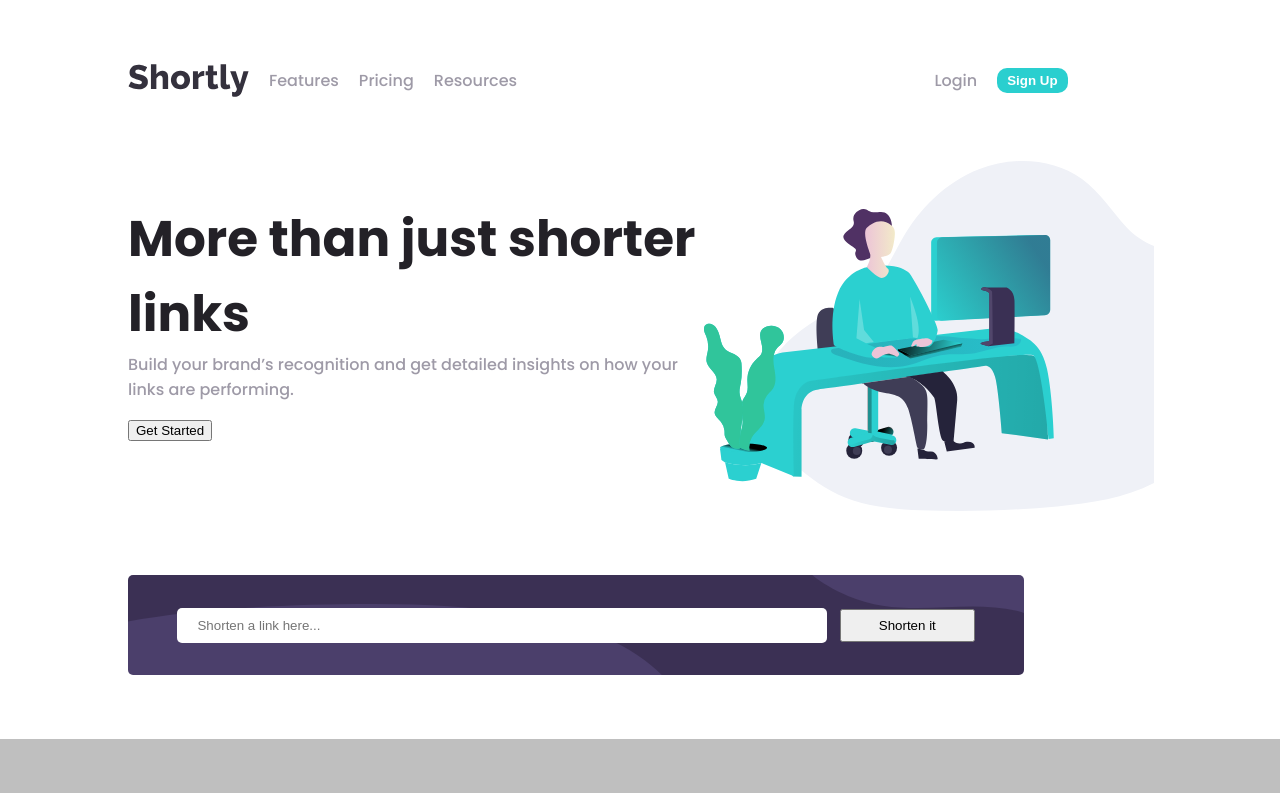
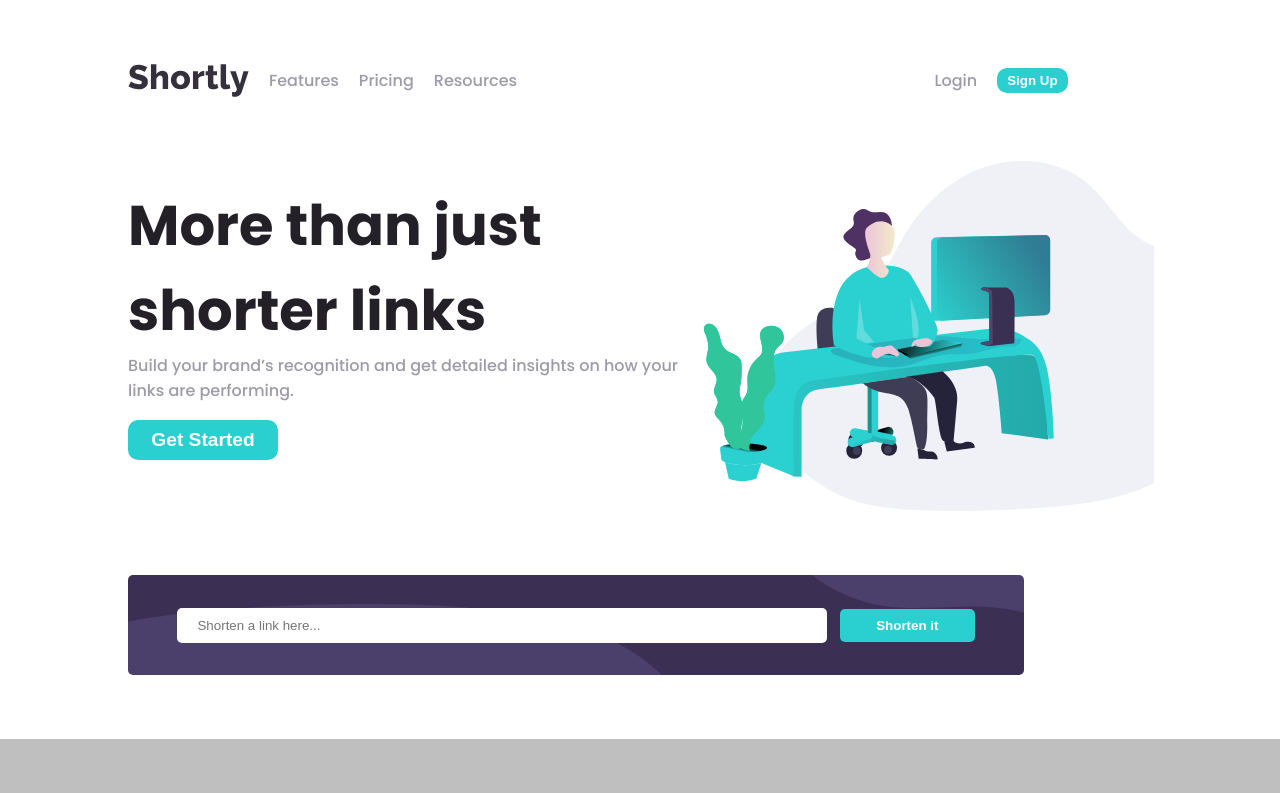
Before and after one commit to laioAndrade/URL-shortening, a React (Create React App) app: page / in a window 1280 px wide. Shown: the top 793 px of the page. Built offline with nearby package versions, Linux system fonts and the light colour scheme.

Commit message:
change buttos to button component

```diff
--- a/src/Components/Input/Input.js
+++ b/src/Components/Input/Input.js
@@ -7,6 +7,7 @@
 import React, { Component } from 'react';
 import classes from './Input.module.css';
 import axios from '../../axios';
+import Button from '../Button/Button';
 
 class Input extends Component {
   state = {
@@ -62,7 +63,7 @@ class Input extends Component {
             type="text"
             placeholder="Shorten a link here..."
             onChange={this.changeHandler}/>
-          <button className={classes.Button} type="submit">Shorten it</button>
+          <Button type="submit" text="Shorten it" />
         </form>
         {urlList}
       </>
--- a/src/Components/Input/Input.module.css
+++ b/src/Components/Input/Input.module.css
@@ -35,7 +35,8 @@
 }
 
 
-.Button {
+.Shorten button {
+  border-radius: 5px;
   width: 15%;
   height: 33px;
 }
--- a/src/Components/Nav/Nav.js
+++ b/src/Components/Nav/Nav.js
@@ -1,6 +1,7 @@
 import React from 'react';
 import logo from '../../assets/images/logo.svg';
 import classes from './Nav.module.css';
+import Button from '../Button/Button';
 
 const nav = () => (
   <div className={classes.Nav}>
@@ -12,7 +13,7 @@ const nav = () => (
     </div>
     <div className={classes.NavLeft}>
       <span>Login</span>
-      <button type="submit" className={classes.Button}>Sign Up</button>
+      <Button text="Sign Up" />
     </div>
   </div>
 );
--- a/src/Components/Nav/Nav.module.css
+++ b/src/Components/Nav/Nav.module.css
@@ -7,6 +7,12 @@
   color:hsl(257, 7%, 63%);
 }
 
+.Nav span:hover,
+.Nav span:active{
+  color: hsl(260, 8%, 14%);
+  cursor: pointer;
+
+}
 .NavRight {
   width: 50%;
   display: flex;
@@ -30,12 +36,3 @@
 .NavLeft :first-child {
   margin-right: 20px;
 }
-
-.Button {
-  background: hsl(180, 66%, 49%);
-  color: white;
-  border: none;
-  border-radius: 10px;
-  font-weight: bold;
-  padding: 5px 10px;
-}
--- a/src/Section/Info/Info.js
+++ b/src/Section/Info/Info.js
@@ -1,13 +1,14 @@
 import React from 'react';
 import classes from './Info.module.css';
 import img from '../../assets/images/illustration-working.svg';
+import Button from '../../Components/Button/Button';
 
 const info = () => (
   <div className={classes.Info}>
     <div className={classes.InfoText}>
       <h1>More than just shorter links</h1>
       <p>Build your brand’s recognition and get detailed insights on how your links are performing.</p>
-      <button type="submit">Get Started</button>
+      <Button type="submit" text="Get Started" />
     </div>
     <div className={classes.Img}>
       <img src={img} alt="illustration working"/>
--- a/src/Section/Info/Info.module.css
+++ b/src/Section/Info/Info.module.css
@@ -18,7 +18,7 @@
 
 .InfoText h1 {
   margin: 0;
-  font-size: 50px;
+  font-size: 56px;
 }
 
 .InfoText p {
@@ -29,6 +29,9 @@
 }
 
 .InfoText button {
+  width: 150px;
+  height: 40px;
+  font-size: 1.2rem;
   margin-bottom: 5%;
 }
 .Img {
--- a/src/Section/Statistics/Statistics.js
+++ b/src/Section/Statistics/Statistics.js
@@ -4,9 +4,6 @@ import classes from './Statistics.module.css';
 import brandIcon from '../../assets/images/icon-brand-recognition.svg';
 import detailedIcon from '../../assets/images/icon-detailed-records.svg';
 import customizableIcon from '../../assets/images/icon-fully-customizable.svg';
-
-
-
 
 const statistics = () => (
   <div className={classes.Statistics}>
```
